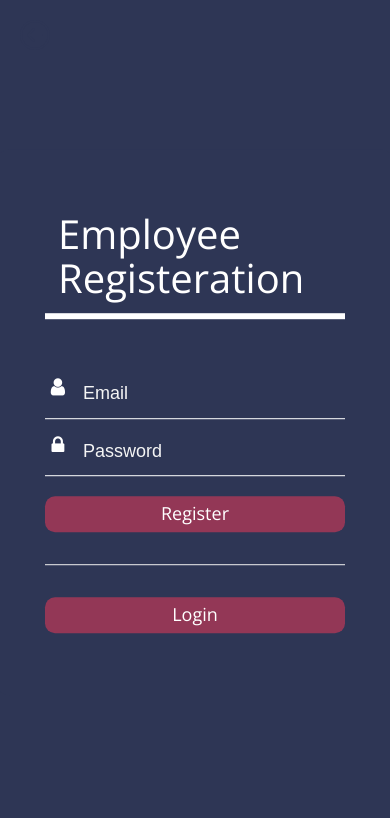
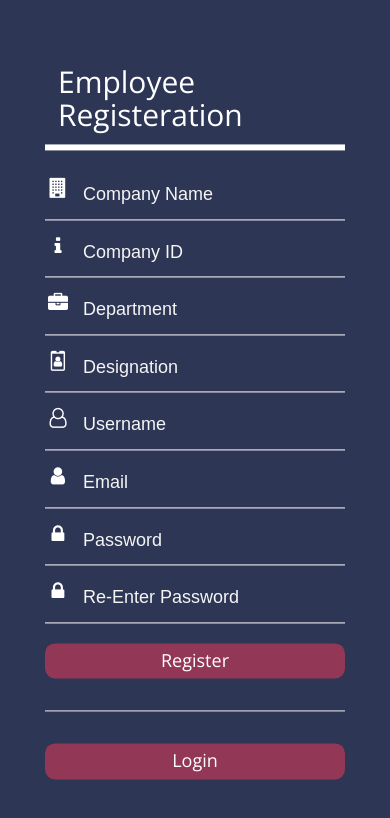
Before and after one commit to rachanapatel28/MLH_2020, a plain HTML site: page register4E.html in a window 390 px wide. Drawn offline with nearby package versions, Linux system fonts and the light colour scheme.

Commit message:
miner update-III

```diff
--- a/css/login.css
+++ b/css/login.css
@@ -8,7 +8,7 @@ body{
     /* background: url(white.jpeg) no-repeat; */
     background-size: cover;
 }
-.login-box{
+.login-box, .register-box{
     width: 400px !important;
     position:absolute;
     top: 50%;
@@ -21,6 +21,18 @@ body{
     -webkit-box-shadow: 15px 30px 30px 30px rgba(0, 0, 0, 0.75) !important;
     -moz-box-shadow: 15px 30px 30px 30px rgba(0, 0, 0, 0.75) !important;
     box-shadow: 15px 30px 30px 0px rgba(0, 0, 0, 0.75) !important;
+}
+.register-box{
+    padding-bottom: -50px;
+}
+.register-box h1{
+    color: white;
+    float: left;
+    font-size: 30px;
+    border-bottom: 6px solid;
+    margin-bottom: 20px;
+    padding: 13px;
+
 }
 .login-box h1{
     color: white;
@@ -95,9 +107,22 @@ input::placeholder{
         background-color: rgb(46,54,85);
 
     }
-    .login-box{
+    .login-box,.register-box{
         -webkit-box-shadow: none !important;
         -moz-box-shadow: none !important;
         box-shadow: none !important;
     }
 }
+
+@media screen and (max-width: 480px){
+    body{
+        background-color: rgb(46,54,85);
+
+    }
+    .login-box,.register-box{
+        width: 90%wq;
+        -webkit-box-shadow: none !important;
+        -moz-box-shadow: none !important;
+        box-shadow: none !important;
+    }
+}
--- a/register4E.html
+++ b/register4E.html
@@ -1,7 +1,7 @@
 <!DOCTYPE html>
 <html>
     <head>
-        <title>Login</title>
+        <title>Employee Registeration</title>
         <meta charset="utf-8">
         <meta name="viewport" content="width=device-width, initial-scale=1.0">
 
@@ -58,16 +58,40 @@
             </a>
         </div>
 
-            <div class="login-box">
+            <div class="register-box">
                 <form action="#"  method="GET">
                     <h1>Employee Registeration</h1>
                     <div class="textbox">
+                        <i class="fa fa-building" aria-hidden="true"></i>
+                        <input type="text" placeholder="Company Name" name="companyName" value="">
+                    </div>
+                    <div class="textbox">
+                        <i class="fa fa-info" aria-hidden="true"></i>
+                        <input type="text" placeholder="Company ID" name="companyID" value="">
+                    </div>
+                    <div class="textbox">
+                        <i class="fa fa-briefcase" aria-hidden="true"></i>
+                        <input type="text" placeholder="Department" name="department" value="">
+                    </div>
+                     <div class="textbox">
+                        <i class="fa fa-id-badge" aria-hidden="true"></i>
+                        <input type="text" placeholder="Designation" name="designation" value="">
+                    </div>
+                    <div class="textbox">
+                        <i class="fa fa-user-o" aria-hidden="true"></i>
+                        <input type="text" placeholder="Username" name="username" value="">
+                    </div>
+                    <div class="textbox">
                         <i class="fa fa-user" aria-hidden="true"></i>
-                        <input type="text" placeholder="Email" name="Email" value="">
+                        <input type="email" placeholder="Email" name="email" value="">
                     </div>
                     <div class="textbox">
                         <i class="fa fa-lock" aria-hidden="true"></i>
-                        <input type="password" placeholder="Password" name="Password" value="">
+                        <input type="password" placeholder="Password" name="password" value="">
+                    </div>
+                    <div class="textbox">
+                        <i class="fa fa-lock" aria-hidden="true"></i>
+                        <input type="password" placeholder="Re-Enter Password" name="re-password" value="">
                     </div>
                     <input class="btn" type="submit" name="" value="Register">
                 </form>
```
Also changed, not shown: login.html (+2 -2 lines), register4B.html (+1 -1 lines).
